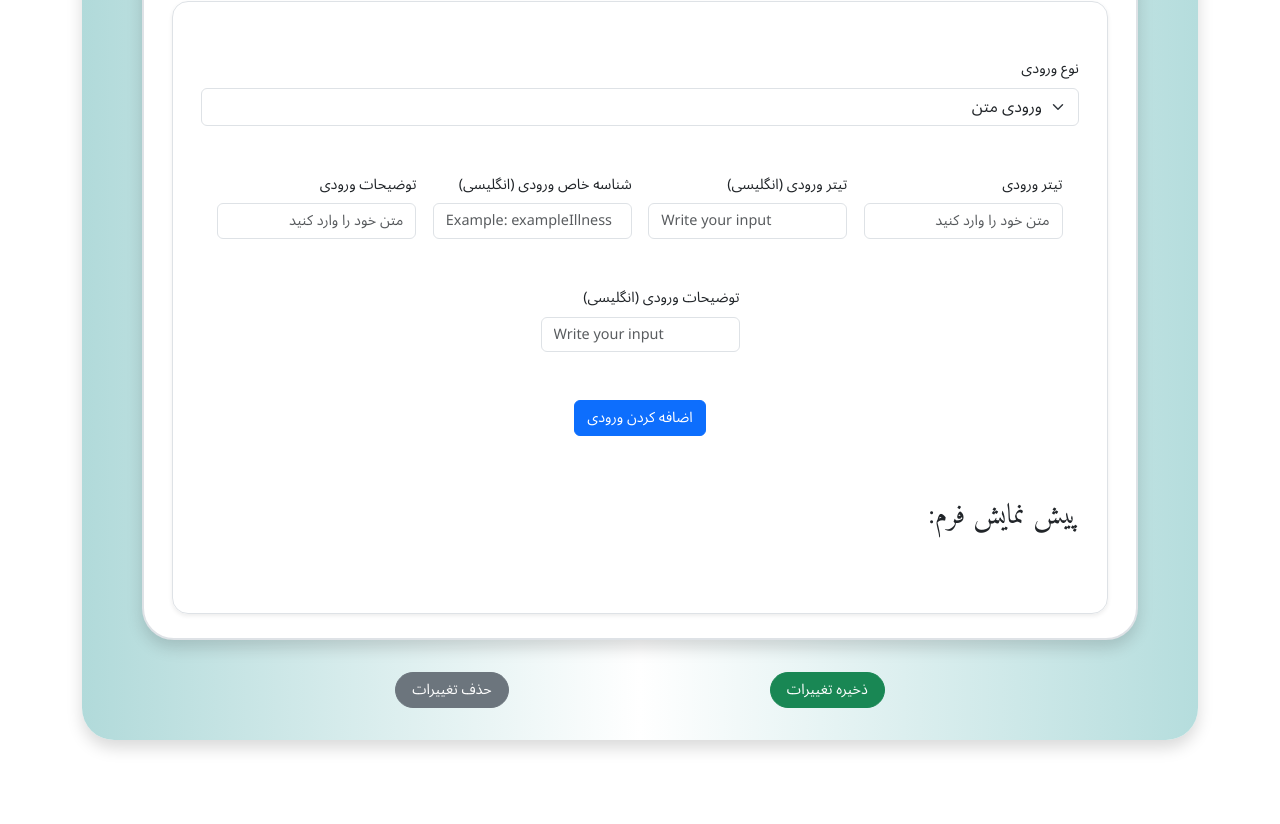
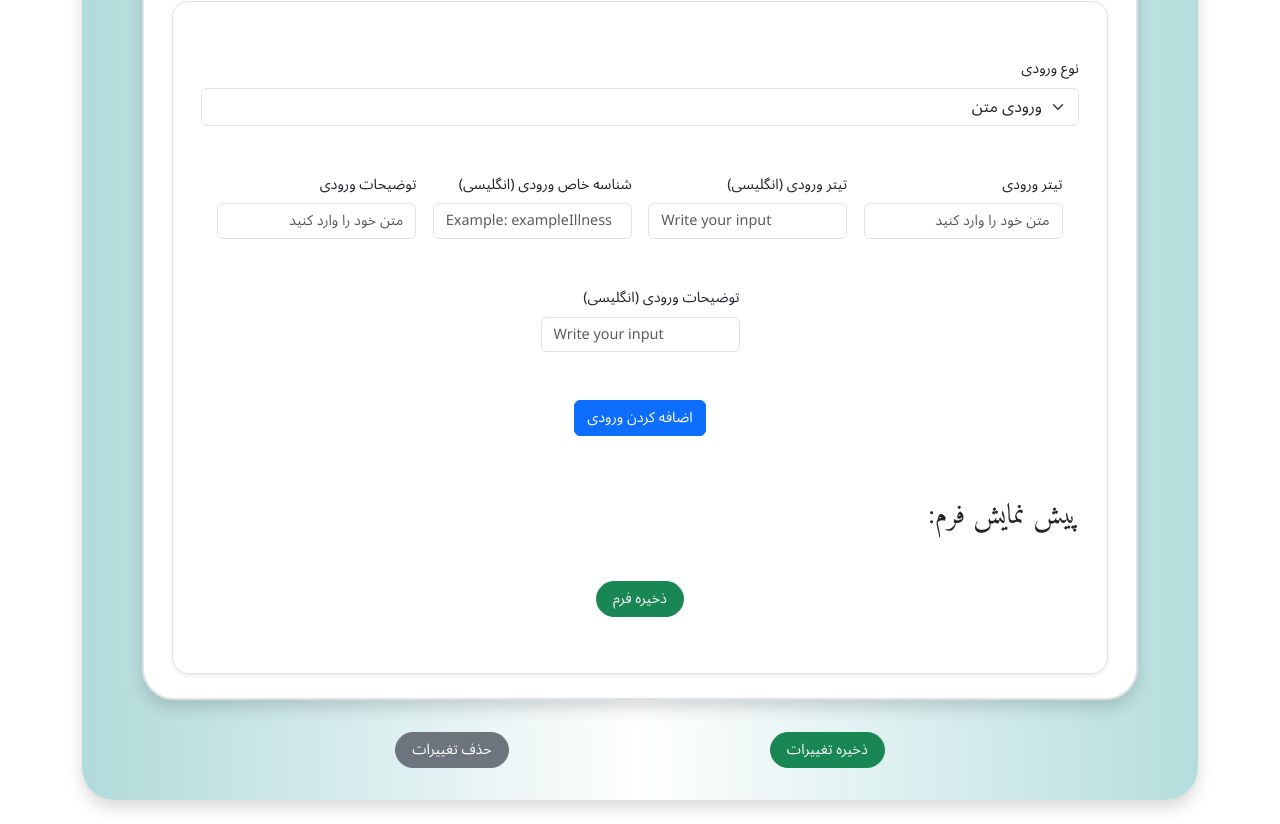
Before and after one commit to RamtinPB/MyDocter, a React (Vite) app: page /edit-service/1 in a window 1280 px wide. Shown: the part 1606-2430 px from the top of the page. Before the commit the page ends 2370 px from the top, so only its background shows below. Built offline with nearby package versions, Linux system fonts and the light colour scheme; no server answers.

Commit message:
API Integration v28

```diff
--- a/src/components/FormBuilder.tsx
+++ b/src/components/FormBuilder.tsx
@@ -51,7 +51,7 @@ function FormBuilder() {
 		useState<serviceFormFieldProps["type"]>("string");
 
 	const [fieldRequired, setFieldRequired] = useState(false);
-	const [fieldEnabled, setFieldEnabled] = useState(false);
+	const [fieldEnabled, setFieldEnabled] = useState(true);
 
 	const [fieldAllowedFormats, setfieldAllowedFormats] = useState("");
 
@@ -189,6 +189,25 @@ function FormBuilder() {
 		setDataUpdateFlag((prev) => !prev);
 	};
 
+	const defaultFormFieldData = () => {
+		// Reset all field-specific states
+		setFieldLabel("");
+		setFieldLabelEN("");
+
+		setFieldDescription("");
+		setFieldDescriptionEN("");
+
+		setFieldTag("");
+		setFieldType("string");
+
+		setFieldRequired(false);
+		setFieldEnabled(false);
+
+		setfieldAllowedFormats(""); // Clear allowed formats for "file"
+
+		setDataEditFlag(false);
+	};
+
 	const handleEditFieldState = (formFieldToEdit: serviceFormFieldProps) => {
 		// Reset all field-specific states
 		setFieldLabel(formFieldToEdit.label);
@@ -320,6 +339,30 @@ function FormBuilder() {
 				field.tag === fieldTag ? { ...field, enabled: isEnabled } : field
 			)
 		);
+	};
+
+	const saveFormFieldsData = async () => {
+		// Transform the `type` field in the payload
+		const transformedPayload = serviceFormFieldData.map((field) => ({
+			...field,
+			type: mapTypeToApiType(field.type), // Map the type to its numeric value
+		}));
+		try {
+			// Send each field to the API
+			const response = await axiosInstance.post(
+				"/api/Admin/UpdateServiceFormFields",
+				transformedPayload,
+				{ withCredentials: true }
+			);
+
+			if (response.status === 200) {
+				console.log(`Form fields data saved successfully!`);
+			}
+		} catch (error) {
+			console.error("Error saving form fields:", error);
+			alert("Failed to save fields. Check the console for details.");
+		}
+		setDataUpdateFlag((prev) => !prev);
 	};
 
 	return (
@@ -480,7 +523,13 @@ function FormBuilder() {
 				)}
 			</div>
 			{dataEditFlag ? (
-				<div className="d-flex flex-row justify-content-center align-items-center my-4">
+				<div className="d-flex flex-row justify-content-center align-items-center gap-3 my-4">
+					<button
+						type="button"
+						className="btn-close"
+						aria-label="Close"
+						onClick={() => defaultFormFieldData()}
+					></button>
 					<button
 						className="btn btn-secondary"
 						onClick={() =>
@@ -745,6 +794,14 @@ function FormBuilder() {
 					})}
 				</div>
 			</div>
+			<div className="d-flex flex-row justify-content-center align-items-center my-4">
+				<button
+					className="btn btn-success rounded-pill px-3"
+					onClick={() => saveFormFieldsData()}
+				>
+					{language === "fa" ? "ذخیره فرم" : "Save Form"}
+				</button>
+			</div>
 		</div>
 	);
 }
```
